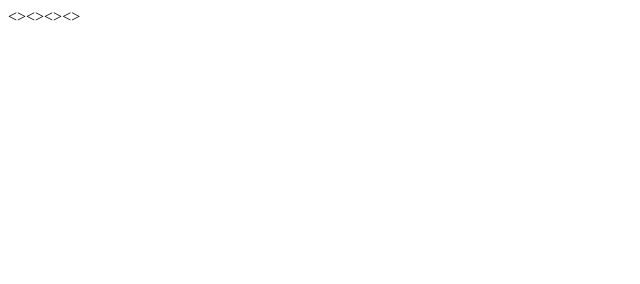
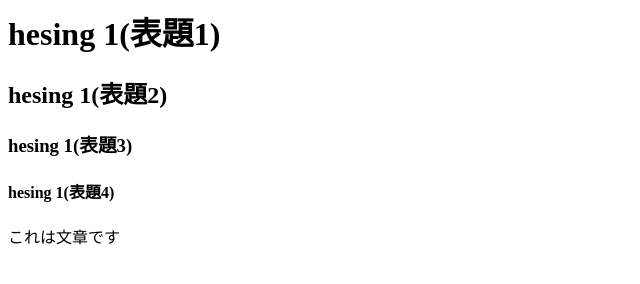
Before and after one commit to nitsusii/infomation-training, a plain HTML site: page index.html in a window 1280 px wide. Shown: the whole page, without its empty margins (0-640 px from the left). Drawn offline with Linux system fonts and the light colour scheme.

```diff
--- a/index.html
+++ b/index.html
@@ -1 +1,5 @@
-<><><><>
+<h1>hesing 1(表題1)</h1>
+<h2>hesing 1(表題2)</h2>
+<h3>hesing 1(表題3)</h3>
+<h4>hesing 1(表題4)</h4>
+<p>これは文章です</p>
```
Also changed, not shown: 1 other file.
